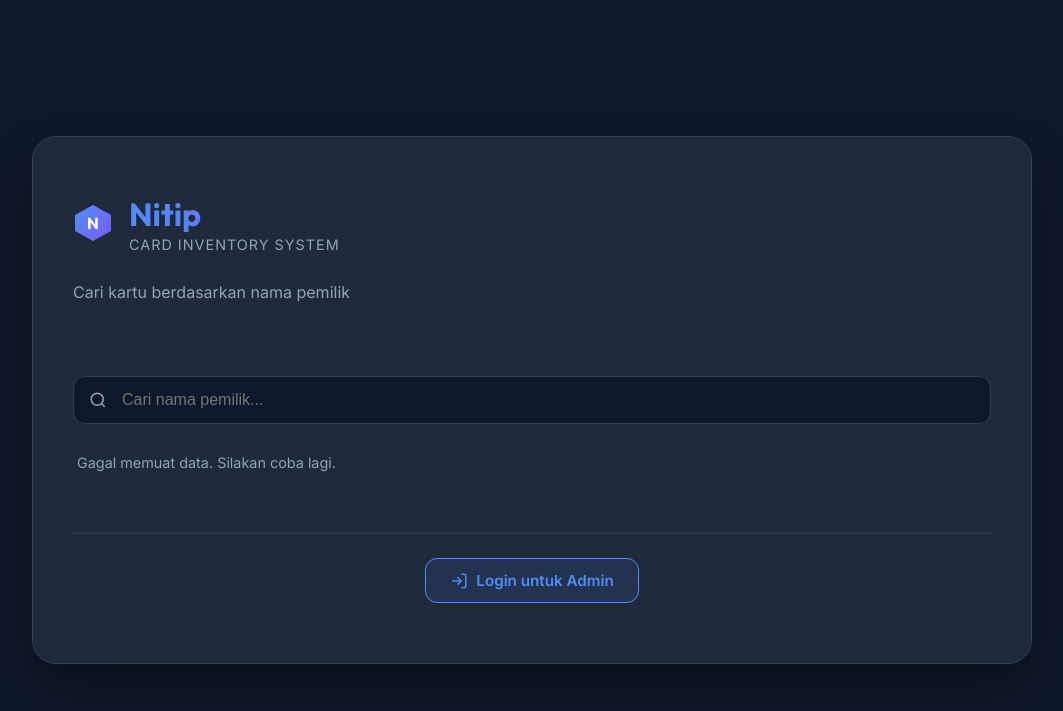
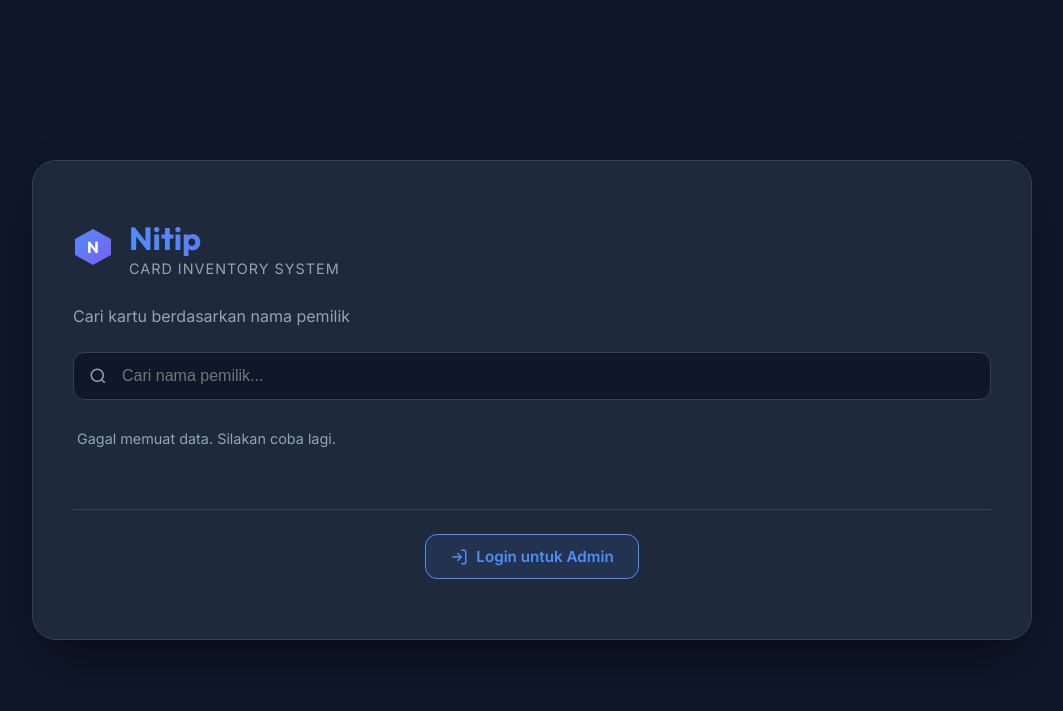
Before and after one commit to Alya-wife/AuctionVG, a PHP site: page / in a window 1280 px wide. Shown: the top 711 px of the page, without its empty margins (108-1171 px from the left). Run offline with PHP 8.4, Linux system fonts and the light colour scheme.

Commit message:
Add files via upload

```diff
--- a/assets/css/style.css
+++ b/assets/css/style.css
@@ -729,7 +729,7 @@ h1, h2, h3, h4, h5, h6 {
 }
 .login-subtitle {
   color: var(--text-muted);
-  margin-bottom: 40px;
+  margin-bottom: 0px;
 }
 .login-form .form-group {
   margin-bottom: 20px;
@@ -786,7 +786,7 @@ h1, h2, h3, h4, h5, h6 {
 
 /* Public Search Section */
 .public-search-section {
-  margin-top: 32px;
+  margin-top: 24px;
   margin-bottom: 24px;
 }
 
--- a/assets/js/config.js
+++ b/assets/js/config.js
@@ -1,6 +1,6 @@
 const CONFIG = {
     // Google Apps Script URL - isi setelah deploy GAS (Publish -> Deploy as Web App)
-    GAS_URL: 'https://script.google.com/macros/s/AKfycbybb8HnwlpAny-je3AiZARDTsvJwAi2wmpA02-m55prwmaxC8k6N7ywpErhFl7i-3_d/exec', // GANTI INI NANTI
+    GAS_URL: 'https://script.google.com/macros/s/AKfycbw65cMdO0LvfHMctn6DGifEHtcYwFD_f2Gs1ajfJ9sHg4yfhR1JnuaLYoObjeMgjRQDYA/exec', // GANTI INI NANTI
 
     // Google Sheets IDs (dari spesifikasi)
     SHEET_LOGIN_ID: '1Q8BJBbL-Rk0QEq5HeroP4AMM4G3pmI1qW3i9RC7qrvs',
--- a/assets/js/index.js
+++ b/assets/js/index.js
@@ -13,7 +13,7 @@ async function loadPublicOwners() {
     try {
         inventoryData = await API.request('getInventory');
         // Show initial empty state message instead of rendering all owners
-        container.innerHTML = '<p class="empty-msg">Ketik minimal 3 huruf nama pemilik untuk mencari.</p>';
+        container.innerHTML = '';
     } catch(e) {
         container.innerHTML = '<p class="empty-msg">Gagal memuat data. Silakan coba lagi.</p>';
     }
@@ -31,7 +31,7 @@ function renderPublicOwners() {
 
     // Show prompt message if no search input or less than 3 chars
     if (search.length < 3) {
-        container.innerHTML = '<p class="empty-msg">Ketik minimal 3 huruf nama pemilik untuk mencari.</p>';
+        container.innerHTML = '';
         return;
     }
 
--- a/assets/js/inventory.js
+++ b/assets/js/inventory.js
@@ -244,7 +244,10 @@ window.editCard = function(id) {
     document.getElementById('cardNation').value = c.nation;
     document.getElementById('cardOwner').value = c.owner;
     document.getElementById('cardDateReceived').value = c.date;
-    document.getElementById('cardImageUrl').value = c.image || '';
+    // reset file input because we can't set it to existing URL
+    const fileInput = document.getElementById('cardImageFile');
+    if (fileInput) fileInput.value = '';
+
     document.getElementById('modalCardTitle').textContent = 'Edit Kartu';
     UI.openModal('modalCard');
 };
```
